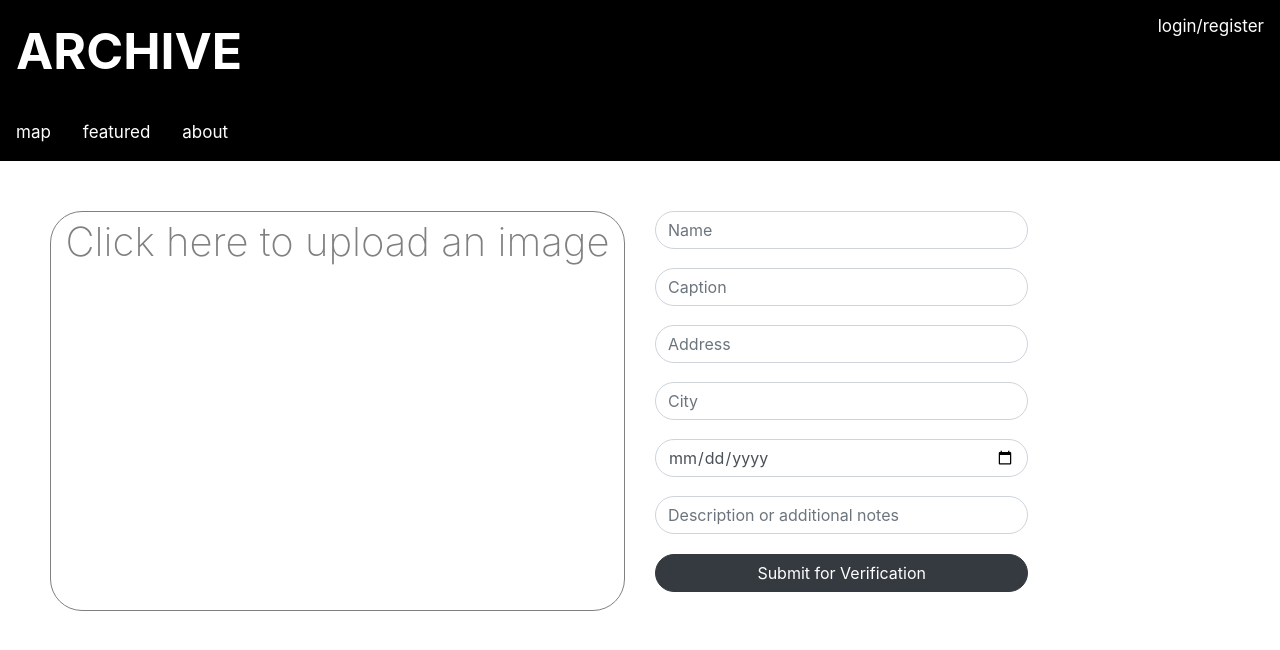
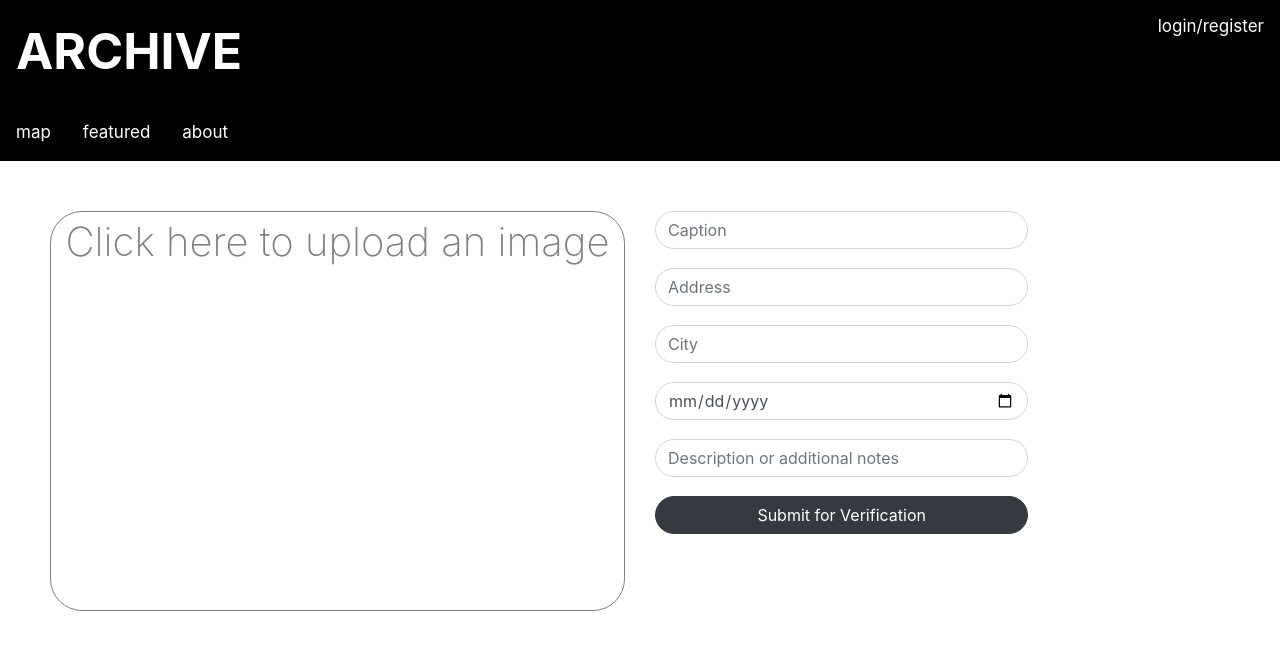
Before and after one commit to pelincetin/Palimpsest, a Flask app: page /upload in a window 1280 px wide. Shown: the top 650 px of the page. Run offline with Flask 2, Linux system fonts and the light colour scheme; some libraries are stand-ins or nearby versions.

Commit message:
no longer asking for name in the form, program knows your name since you're logged in

```diff
--- a/app.py
+++ b/app.py
@@ -146,7 +146,7 @@ def upload_image():
 		filename = secure_filename(file.filename)
 		file.save(os.path.join(app.config['UPLOAD_FOLDER'], filename))
 		poster=filename
-		name=request.form["name"]
+		name=g.user.profile.firstName + " " + g.user.profile.lastName
 		caption=request.form["caption"]
 		description=request.form["description"]
 		address=request.form["address"]
--- a/templates/upload.html
+++ b/templates/upload.html
@@ -39,7 +39,6 @@
 					</div>
 				</div>
 				<div class="col-4">
-					<input class="form-control form-rounded" type="text" name="name" placeholder="Name" required><br>
 					<input class="form-control form-rounded" type="text" name="caption" placeholder="Caption" required><br>
 					<input class="form-control form-rounded" type="text" name="address" placeholder="Address" required><br>
 					<input class="form-control form-rounded" type="text" name="city" placeholder="City" required><br>
```
